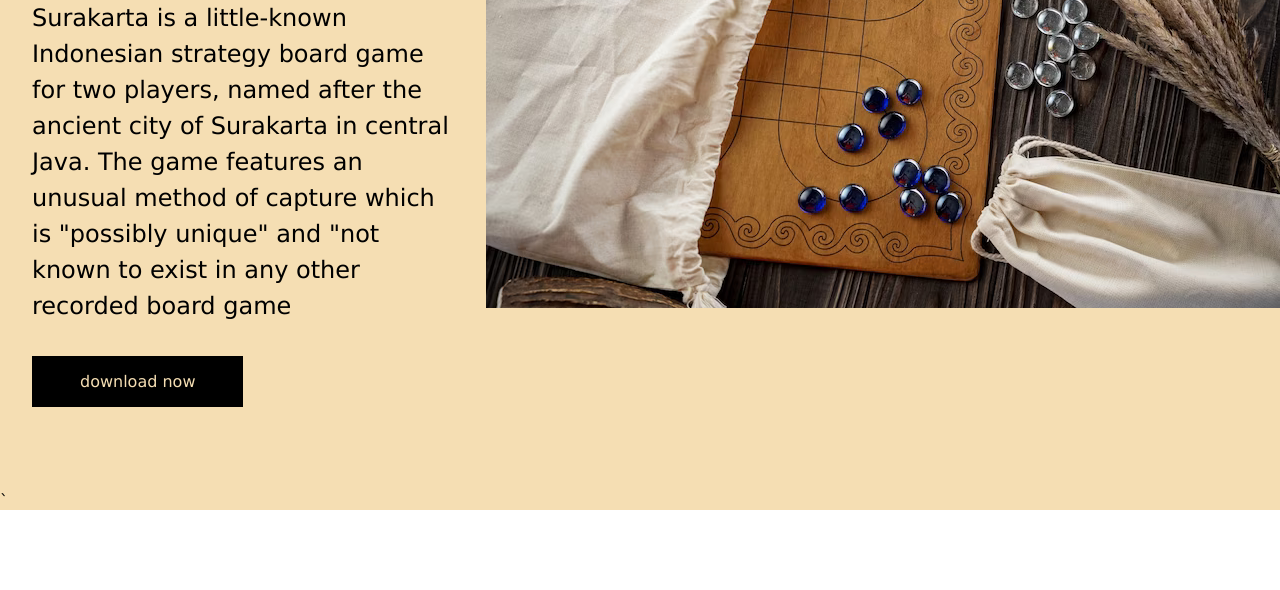
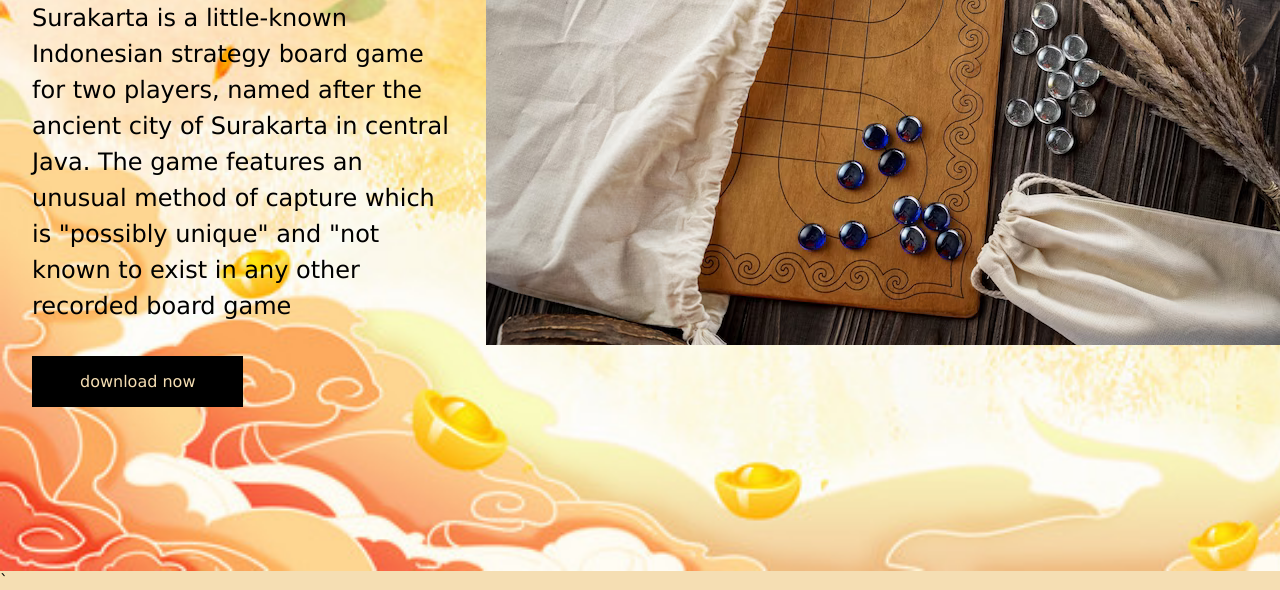
Before and after one commit to byrmylmz/Team-5-web, a plain HTML site: page html/index.html in a window 1280 px wide. Shown: the part 349-939 px from the top of the page. Before the commit the page ends 859 px from the top, so only its background shows below. Drawn offline with Linux system fonts and the light colour scheme.

Commit message:
bg changed and nav fixed for index.html

```diff
--- a/css/contact.css
+++ b/css/contact.css
@@ -9,7 +9,7 @@ body {
     display: grid;
     place-content: center;
     min-height: 115vh;
-    background-image: url("../img/download-bg.png");
+    background-image: url("../img/index_bg.png");
     background-repeat: no-repeat;
     background-size: cover;
     background-position: center;
--- a/css/download.css
+++ b/css/download.css
@@ -11,7 +11,7 @@ body {
     place-content: center;
     min-height: 115vh;
     background-attachment: fixed;
-    background-image: url("../img/download-bg.png");
+    background-image: url("../img/download_bg.png");
     background-repeat: no-repeat;
     background-size: cover;
 }
--- a/css/index.css
+++ b/css/index.css
@@ -6,13 +6,28 @@
 
 }
 
-nav{
+.main-container{
+    display: grid;
+    place-content: center;
+    min-height: 115vh;
+    background-attachment: fixed;
+    background-image: url("../img/index_bg.jpg");
+    background-repeat: no-repeat;
+    background-size: cover;
+}
+
+nav {
+    position: fixed;
+    top: 0;
+    bottom: 0;
+    width: 100%;
     height: 80px;
     background: cadetblue;
     display: flex;
     justify-content: space-between;
-    padding: 0rem calc((100vw - 1300px) / 2)
+    padding: 0 calc((100vw - 1300px) / 2);
 }
+
 .nav-item{list-style: none;
     background: cadetblue;
     justify-content: flex-start;
@@ -30,7 +45,7 @@ nav{
     position: relative;
 }
 
-/* Create the underline element */
+
 .nav-item a::before {
     content: "";
     position: absolute;
@@ -44,7 +59,6 @@ nav{
     transition: all 0.3s ease-in-out 0s;
 }
 
-/* Show the underline on hover */
 .nav-item a:hover::before {
     visibility: visible;
     transform: scaleX(1);
```
Also changed, not shown: html/contact.html (+1 -1 lines), img/il_794xN.4156672383_lcog.png (deleted), img/index_bg.jpg (added), 5 other files.
